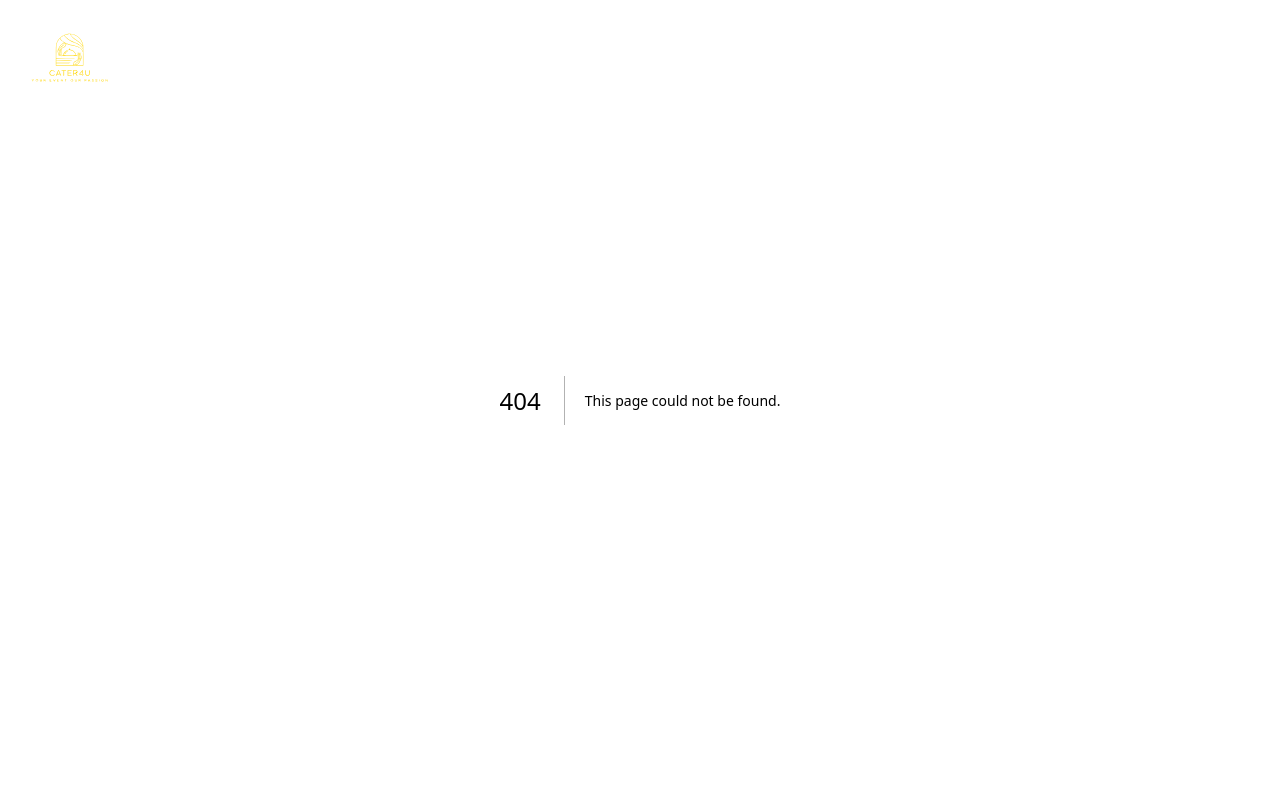
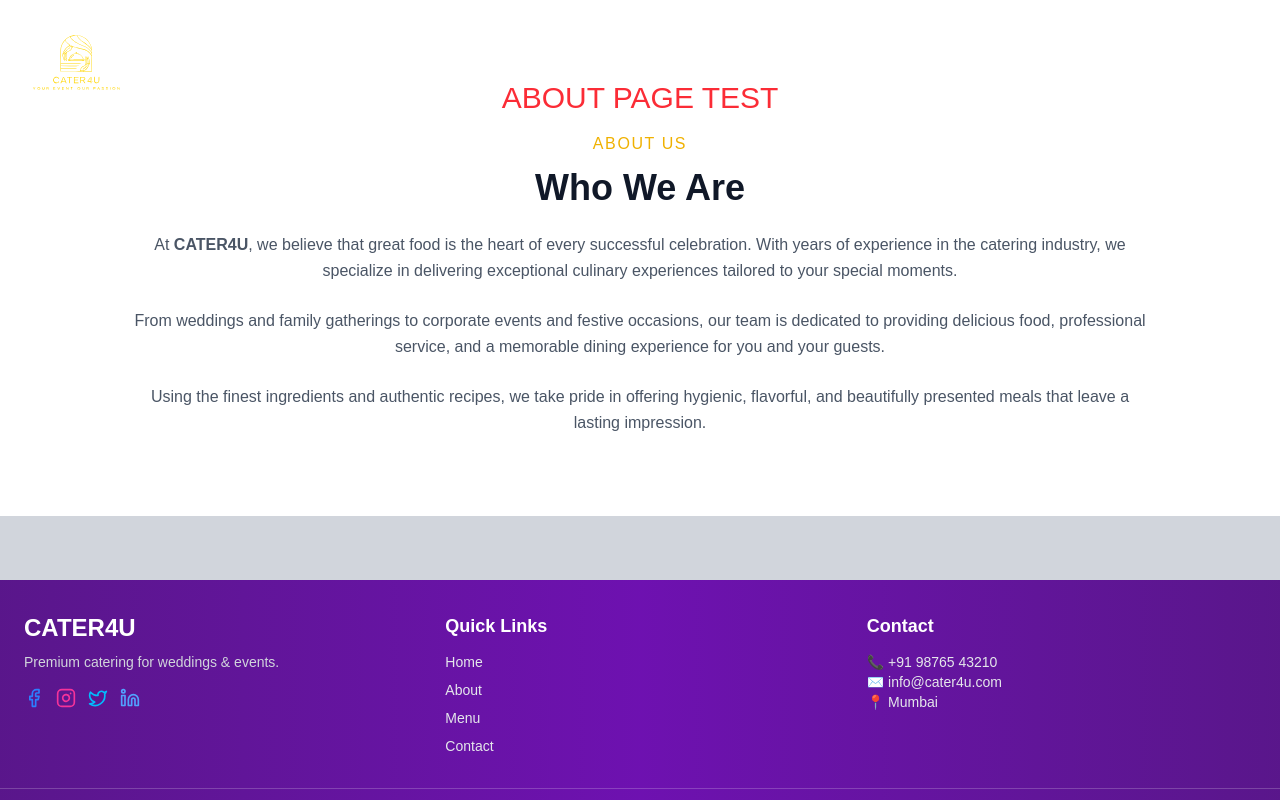
Before and after one commit to roshniyadav72006-del/CATER4U, a Next.js app: page /about in a window 1280 px wide. Before the commit this address had no page. Shown: the top 800 px of the page. Built offline with nearby package versions, Linux system fonts and the light colour scheme.

Commit message:
new update

```diff
--- /dev/null
+++ b/app/about/page.jsx
@@ -0,0 +1,5 @@
+import AboutUs from "@/components/ui/AboutUs";
+
+export default function AboutPage() {
+  return <AboutUs />;
+}
--- a/app/page.js
+++ b/app/page.js
@@ -1,14 +1,13 @@
 import Image from "next/image";
-import AboutUs from "@/components/ui/AboutUs";
+import Chatbot from "@/components/ui/chatbot";
+export default function Home() {
 
-export default function Home() {
   return (
     <div className="w-full bg-white">
 
       {/* ================= HERO SECTION ================= */}
       <div className="relative w-full h-[450px] overflow-hidden">
 
-        {/* Image */}
         <Image
           src="/home.png"
           alt="Cater4U"
@@ -17,10 +16,8 @@ export default function Home() {
           className="object-cover"
         />
 
-        {/* Overlay */}
         <div className="absolute inset-0 bg-black/50" />
 
-        {/* Content */}
         <div className="absolute inset-0 z-10 flex flex-col items-center justify-center text-center text-white px-6">
           <h1 className="text-5xl font-bold mb-4">
             Welcome to <span className="text-yellow-400">CATER4U</span>
@@ -41,7 +38,6 @@ export default function Home() {
           </div>
         </div>
 
-        {/* Bottom Curve */}
         <svg
           className="absolute bottom-0 left-0 w-full"
           viewBox="0 0 1440 90"
@@ -59,14 +55,16 @@ export default function Home() {
         <div className="max-w-7xl mx-auto grid md:grid-cols-3 gap-10 items-center">
 
           {/* LEFT IMAGE */}
-          <div className="hidden md:block">
+          <div className="hidden md:flex justify-center">
+            <div className="relative w-[400px] h-[400px]">
               <Image
                 src="/intro-left.jpg"
                 alt="Indian spices"
-              width={400}
-              height={400}
+                fill
                 className="object-contain"
+                sizes="400px"
               />
+            </div>
           </div>
 
           {/* CENTER TEXT */}
@@ -90,14 +88,16 @@ export default function Home() {
           </div>
 
           {/* RIGHT IMAGE */}
-          <div className="hidden md:block">
+          <div className="hidden md:flex justify-center">
+            <div className="relative w-[400px] h-[400px]">
               <Image
-              src="/intro-right.png"
+                src="/right.png"
                 alt="Indian spices"
-              width={400}
-              height={400}
+                fill
                 className="object-contain"
+                sizes="400px"
               />
+            </div>
           </div>
 
         </div>
--- a/app/register/page.jsx
+++ b/app/register/page.jsx
@@ -15,36 +15,51 @@ export default function RegisterPage() {
   const [error, setError] = useState("");
   const [loading, setLoading] = useState(false);
 
+  // ✅ Email regex (proper domain validation)
+  const emailRegex = /^[a-zA-Z0-9._%+-]+@[a-zA-Z-]+\.[a-zA-Z]{2,}$/;
+
   const handleSubmit = async (e) => {
     e.preventDefault();
     setError("");
     setLoading(true);
 
+    // 1️⃣ Empty field check
     if (!username || !email || !password || !confirmPassword || !phone || !address) {
       setError("All fields are required.");
       setLoading(false);
       return;
     }
 
+    // 2️⃣ Email validation
+    if (!emailRegex.test(email)) {
+      setError("Please enter a valid email address (example: name@gmail.com)");
+      setLoading(false);
+      return;
+    }
+
+    // 3️⃣ Password match check
     if (password !== confirmPassword) {
       setError("Passwords do not match.");
       setLoading(false);
       return;
     }
 
+    // 4️⃣ Password length check
     if (password.length < 6) {
       setError("Password must be at least 6 characters long.");
       setLoading(false);
       return;
     }
 
+    // 5️⃣ Indian phone number validation
     const phoneRegex = /^[6-9]\d{9}$/;
     if (!phoneRegex.test(phone)) {
-      setError("Phone number is invalid");
+      setError("Phone number is invalid.");
       setLoading(false);
       return;
     }
 
+    // 6️⃣ API call
     try {
       const response = await fetch("/api/register", {
         method: "POST",
@@ -64,7 +79,7 @@ export default function RegisterPage() {
         const data = await response.json();
         setError(data.message || "Registration failed.");
       }
-    } catch {
+    } catch (err) {
       setError("Unexpected error. Try again later.");
     } finally {
       setLoading(false);
@@ -88,7 +103,7 @@ export default function RegisterPage() {
 
           {/* LOGO */}
           <div className="flex flex-row items-center justify-center mb-6">
-            <Image src="/logo1.svg" alt="logo" width={60} height={60} />
+            <img src="/logo1.svg" alt="logo" className="h-14 w-auto" />
             <h1 className="text-4xl font-bold ml-2">CATER4U</h1>
           </div>
 
--- a/components/ui/AboutUs.jsx
+++ b/components/ui/AboutUs.jsx
@@ -1,26 +1,42 @@
-import Image from "next/image";
-
 export default function AboutUs() {
   return (
-    <div className="about-container">
+    <section className="py-20 bg-white px-6">
+      <div className="max-w-5xl mx-auto text-center">
 
-      <h1>About Us</h1>
+        {/* TEST LINE – agar ye dikhe, routing 100% sahi */}
+        <h1 className="text-red-500 text-3xl mb-4">
+          ABOUT PAGE TEST
+        </h1>
 
-      {/* About Image */}
-      <Image
-        src="/about.jpg"
-        alt="Catering Service"
-        width={500}
-        height={300}
-        className="about-image"
-      />
+        <p className="text-yellow-500 tracking-widest mb-3">
+          ABOUT US
+        </p>
 
-      <p>
-        Cater4U is a web-based catering management system developed as a
-        college project. It helps users easily plan and manage catering
-        services for various events using technology.
-      </p>
+        <h2 className="text-4xl font-bold mb-6 text-gray-900">
+          Who We Are
+        </h2>
 
-    </div>
+        <p className="text-gray-600 leading-relaxed mb-6">
+          At <span className="font-semibold">CATER4U</span>, we believe that great
+          food is the heart of every successful celebration. With years of
+          experience in the catering industry, we specialize in delivering
+          exceptional culinary experiences tailored to your special moments.
+        </p>
+
+        <p className="text-gray-600 leading-relaxed mb-6">
+          From weddings and family gatherings to corporate events and festive
+          occasions, our team is dedicated to providing delicious food,
+          professional service, and a memorable dining experience for you and
+          your guests.
+        </p>
+
+        <p className="text-gray-600 leading-relaxed">
+          Using the finest ingredients and authentic recipes, we take pride in
+          offering hygienic, flavorful, and beautifully presented meals that
+          leave a lasting impression.
+        </p>
+
+      </div>
+    </section>
   );
 }
--- a/components/ui/Navbar.jsx
+++ b/components/ui/Navbar.jsx
@@ -3,11 +3,13 @@
 import { useState, useEffect } from "react";
 import Link from "next/link";
 import Image from "next/image";
+import { usePathname } from "next/navigation";
 
 export default function Navbar() {
   const [open, setOpen] = useState(false);
   const [mobileOpen, setMobileOpen] = useState(false);
   const [scrolled, setScrolled] = useState(false);
+  const pathname = usePathname();
 
   useEffect(() => {
     const handleScroll = () => setScrolled(window.scrollY > 50);
@@ -15,123 +17,93 @@ export default function Navbar() {
     return () => window.removeEventListener("scroll", handleScroll);
   }, []);
 
+  // close menus on page change
+  useEffect(() => {
+    setOpen(false);
+    setMobileOpen(false);
+  }, [pathname]);
+
   return (
     <nav
       className={`fixed top-0 left-0 w-full z-50 transition-all duration-300
-        ${scrolled ? "bg-black/80 backdrop-blur-md" : "bg-transparent"}
+        ${scrolled ? "bg-black/80 backdrop-blur-md border-b border-white/10" : "bg-transparent"}
       `}
     >
       <div
-        className={`max-w-7xl mx-auto px-6 relative flex items-center justify-between
-          transition-all duration-300 ${scrolled ? "py-3" : "py-6"}
-        `}
+        className={`max-w-7xl mx-auto px-6 flex items-center justify-between
+        ${scrolled ? "py-3" : "py-6"} transition-all`}
       >
         {/* LOGO */}
-        <div className="flex items-center gap-4">
-          <Image
+        <Link href="/" className="flex items-center gap-4">
+         <img
          src="/logo1.svg"
          alt="Cater4U Logo"
-            width={scrolled ? 60 : 90}
-            height={scrolled ? 60 : 90}
-            className="object-contain transition-all duration-300"
+         className={`transition-all ${scrolled ? "h-12 w-auto" : "h-20 w-auto"}`}
          />
-          <div className="leading-tight hidden sm:block">
-            <span
-              className={`block font-bold tracking-wide text-white transition-all duration-300
-                ${scrolled ? "text-lg" : "text-2xl"}
-              `}
-            >
+
+          <span className={`font-bold text-white ${scrolled ? "text-lg" : "text-2xl"}`}>
             CATER4U
           </span>
-            {!scrolled && (
-              <span className="block text-sm text-white/70">
-                Catering Services
-              </span>
-            )}
-          </div>
-        </div>
+        </Link>
 
-        {/* DESKTOP MENU (TEXT ONLY) */}
-        <ul className="hidden md:flex absolute left-1/2 -translate-x-1/2 gap-12 text-white text-lg font-medium">
-          <li className="hover:text-yellow-400 transition">
+        {/* DESKTOP MENU */}
+        <ul className="hidden md:flex gap-12 text-white text-lg font-medium">
+          <li className="hover:text-yellow-400">
             <Link href="/">Home</Link>
           </li>
-          <li className="hover:text-yellow-400 transition">
+          <li className="hover:text-yellow-400">
             <Link href="/about">About</Link>
           </li>
-          <li className="hover:text-yellow-400 transition">
+          <li className="hover:text-yellow-400">
             <Link href="/contact">Contact</Link>
           </li>
 
-          {/* PROFILE TEXT */}
+          {/* PROFILE */}
           <li className="relative">
-            <button
-              onClick={() => setOpen(!open)}
-              className="hover:text-yellow-400 transition"
-            >
+            <button onClick={() => setOpen(!open)} className="hover:text-yellow-400">
               Profile
             </button>
 
             {open && (
-              <div className="absolute top-10 left-0 bg-black/80 backdrop-blur-md
-                              border border-white/20 rounded-md w-36">
+              <div className="absolute right-0 mt-2 bg-black/90 backdrop-blur-md border border-white/20 rounded-md w-40">
                 <Link
                   href="/login"
-                  className="block px-4 py-2 text-sm text-white hover:bg-white/10"
-                  onClick={() => setOpen(false)}
+                  className="block px-4 py-2 text-white hover:bg-white/10"
                 >
                   Login
+                </Link>
+                <Link
+                  href="/register"
+                  className="block px-4 py-2 text-white hover:bg-white/10"
+                >
+                  Register
                 </Link>
               </div>
             )}
           </li>
         </ul>
 
-        {/* HAMBURGER (TEXT MENU FOR MOBILE) */}
+        {/* MOBILE BUTTON */}
         <button
-          className="md:hidden relative w-8 h-8 text-white"
+          className="md:hidden text-white text-2xl"
           onClick={() => setMobileOpen(!mobileOpen)}
         >
-          <span
-            className={`absolute h-0.5 w-8 bg-white transition-all duration-300
-              ${mobileOpen ? "rotate-45 top-4" : "top-2"}
-            `}
-          />
-          <span
-            className={`absolute h-0.5 w-8 bg-white transition-all duration-300 top-4
-              ${mobileOpen ? "opacity-0" : "opacity-100"}
-            `}
-          />
-          <span
-            className={`absolute h-0.5 w-8 bg-white transition-all duration-300
-              ${mobileOpen ? "-rotate-45 top-4" : "top-6"}
-            `}
-          />
+          ☰
         </button>
       </div>
 
-      {/* MOBILE MENU (TEXT ONLY) */}
-      <div
-        className={`md:hidden bg-black/90 backdrop-blur-md
-          transition-all duration-300 overflow-hidden
-          ${mobileOpen ? "max-h-96" : "max-h-0"}
-        `}
-      >
+      {/* MOBILE MENU */}
+      {mobileOpen && (
+        <div className="md:hidden bg-black/90 backdrop-blur-md">
           <ul className="flex flex-col items-center gap-6 py-6 text-white text-lg">
-          <li onClick={() => setMobileOpen(false)}>
-            <Link href="/">Home</Link>
-          </li>
-          <li onClick={() => setMobileOpen(false)}>
-            <Link href="/about">About</Link>
-          </li>
-          <li onClick={() => setMobileOpen(false)}>
-            <Link href="/contact">Contact</Link>
-          </li>
-          <li onClick={() => setMobileOpen(false)}>
-            <Link href="/login">Profile</Link>
-          </li>
+            <li><Link href="/">Home</Link></li>
+            <li><Link href="/about">About</Link></li>
+            <li><Link href="/contact">Contact</Link></li>
+            <li><Link href="/login">Login</Link></li>
+            <li><Link href="/register">Register</Link></li>
           </ul>
         </div>
+      )}
     </nav>
   );
 }
--- /dev/null
+++ b/components/ui/chatbot.jsx
@@ -0,0 +1,25 @@
+"use client";
+import { useState } from "react";
+
+export default function Chatbot() {
+  const [msg, setMsg] = useState("");
+  const [reply, setReply] = useState("");
+
+  const send = async () => {
+    const res = await fetch("http://localhost:5000/chat", {
+      method: "POST",
+      headers: { "Content-Type": "application/json" },
+      body: JSON.stringify({ message: msg })
+    });
+    const data = await res.json();
+    setReply(data.reply);
+  };
+
+  return (
+    <div>
+      <input onChange={e => setMsg(e.target.value)} />
+      <button onClick={send}>Send</button>
+      <p>{reply}</p>
+    </div>
+  );
+}
```
Also changed, not shown: app/globals.css (line endings or trailing spaces), 1 other file (tests, documents, lock files or other folders). Lines whose indentation alone changed are shown as unchanged.
